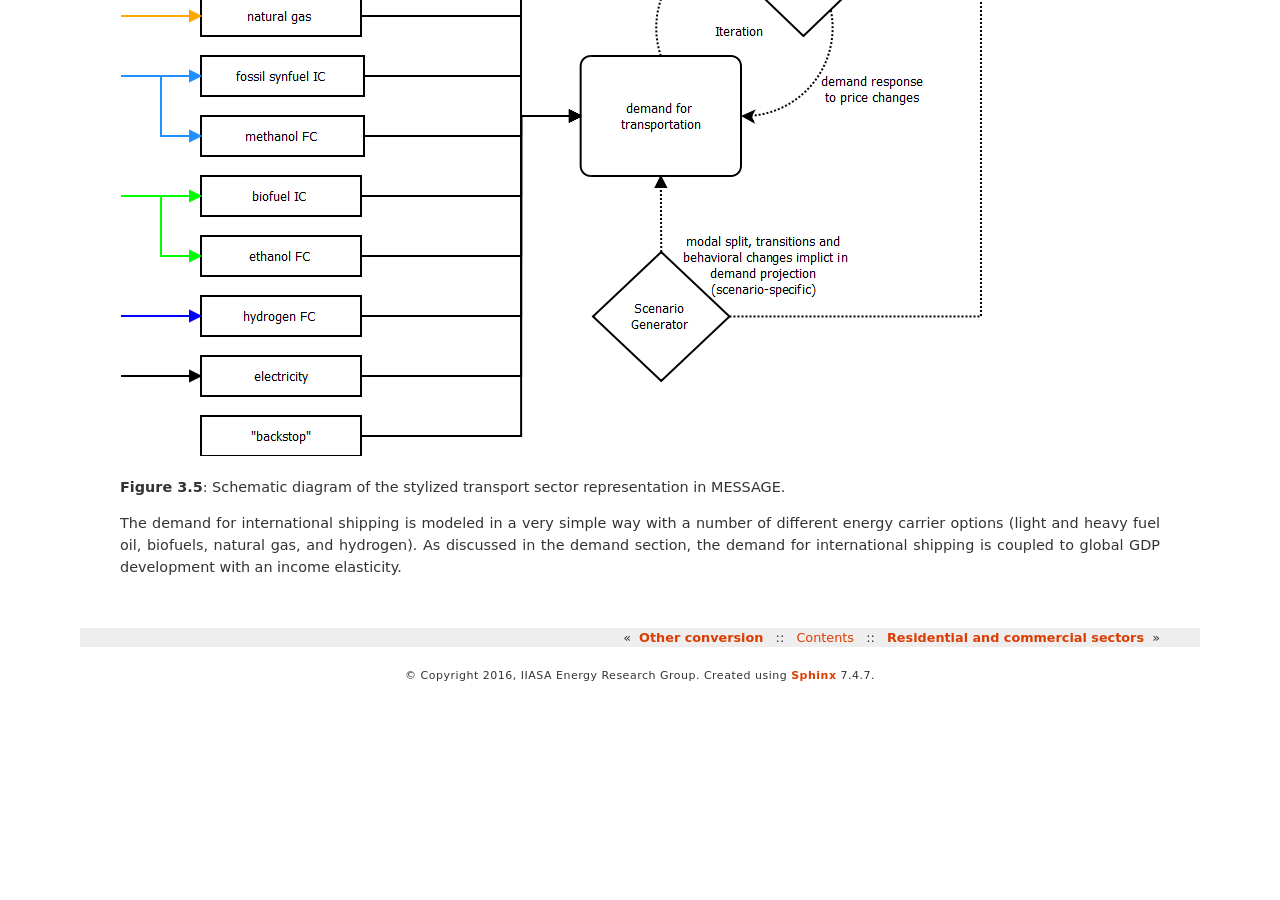
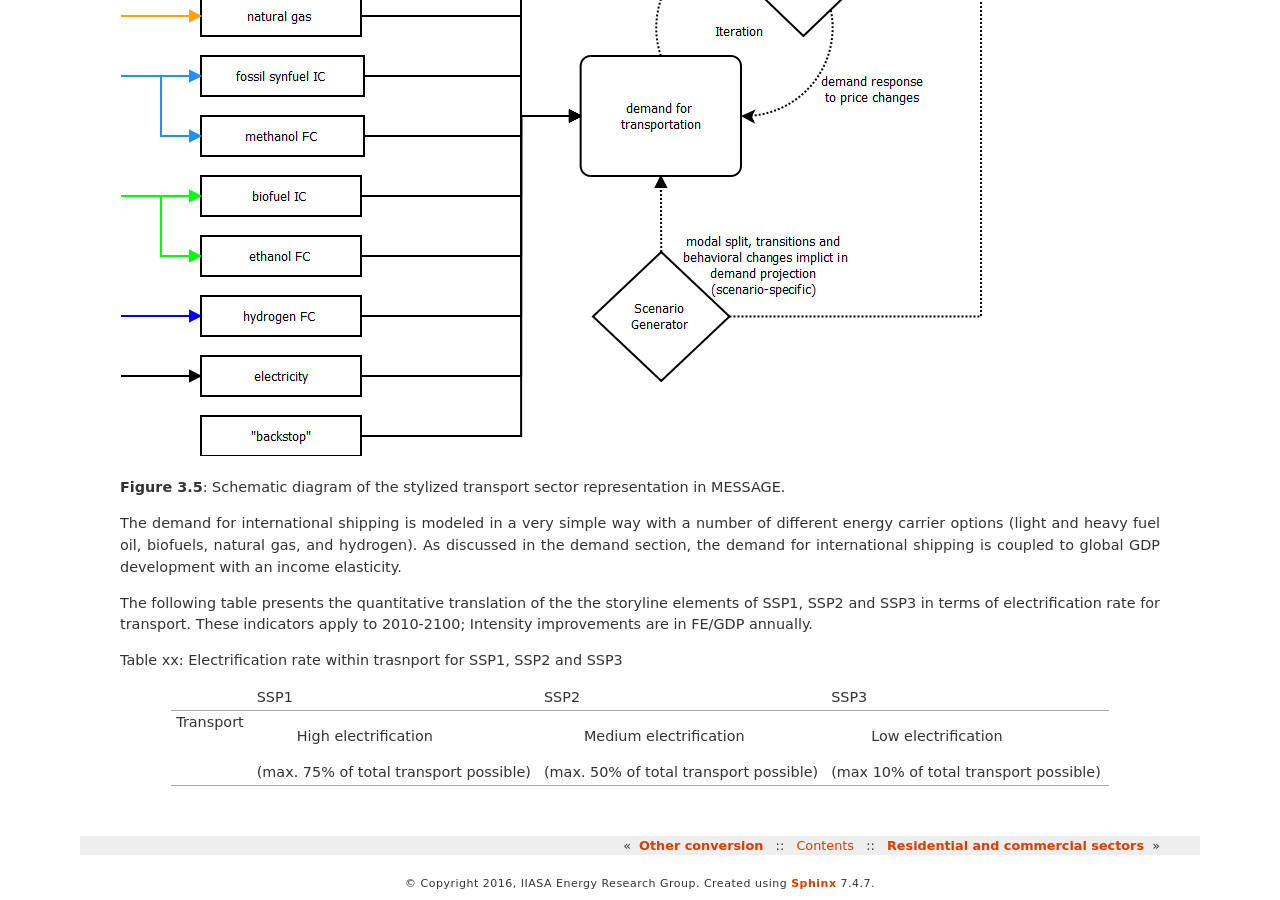
Before and after one commit to iiasa/message_doc, a Sphinx documentation site: the page built from source/message_globiom/energy/transport.rst, in a window 1280 px wide and 900 px high, scrolled down 834 px. Built offline with Sphinx 7.4.7, drawn with Linux system fonts in a browser that asks for light colours; pages that are not in the unit, such as notebooks, are missing from menus; before the commit the page ends 1527 px from its top, so only the background shows below that.

Commit message:
Update transport.rst

```diff
--- a/source/message_globiom/energy/transport.rst
+++ b/source/message_globiom/energy/transport.rst
@@ -13,3 +13,14 @@ To reflect limitations of switching to alternative fuels, for example as a resul
 **Figure 3.5**: Schematic diagram of the stylized transport sector representation in MESSAGE.
 
 The demand for international shipping is modeled in a very simple way with a number of different energy carrier options (light and heavy fuel oil, biofuels, natural gas, and hydrogen). As discussed in the demand section, the demand for international shipping is coupled to global GDP development with an income elasticity.
+
+The following table presents the quantitative translation of the the storyline elements of SSP1, SSP2 and SSP3 in terms of electrification rate for transport. These indicators apply to 2010-2100; Intensity improvements are in FE/GDP annually.
+
+Table xx: Electrification rate within trasnport for SSP1, SSP2 and SSP3
+
++-----------+----------------------------------------+----------------------------------------+---------------------------------------+
+|           | SSP1                                   | SSP2                                   | SSP3                                  |
++-----------+----------------------------------------+----------------------------------------+---------------------------------------+
+| Transport |          High electrification          |         Medium electrification         |          Low electrification          |
+|           | (max. 75% of total transport possible) | (max. 50% of total transport possible) | (max 10% of total transport possible) |
++-----------+----------------------------------------+----------------------------------------+---------------------------------------+
```
